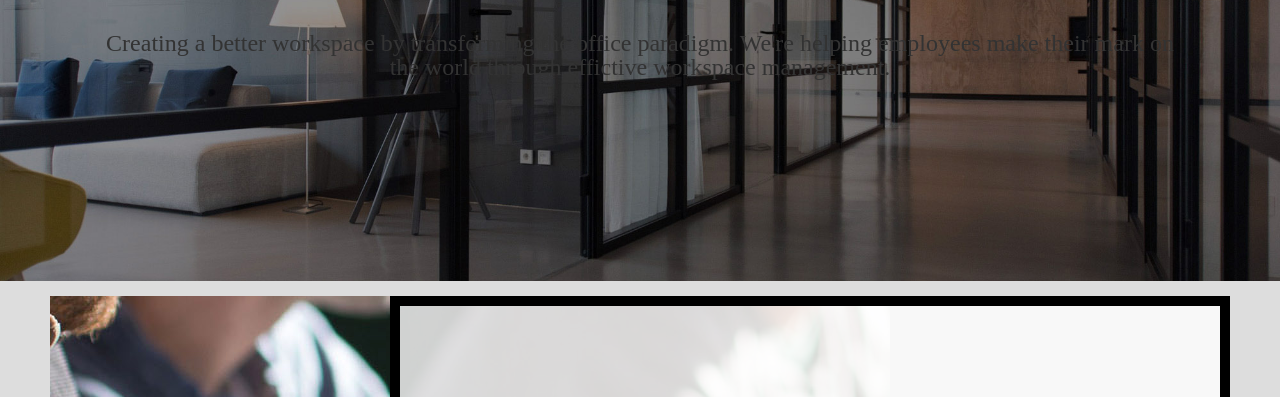
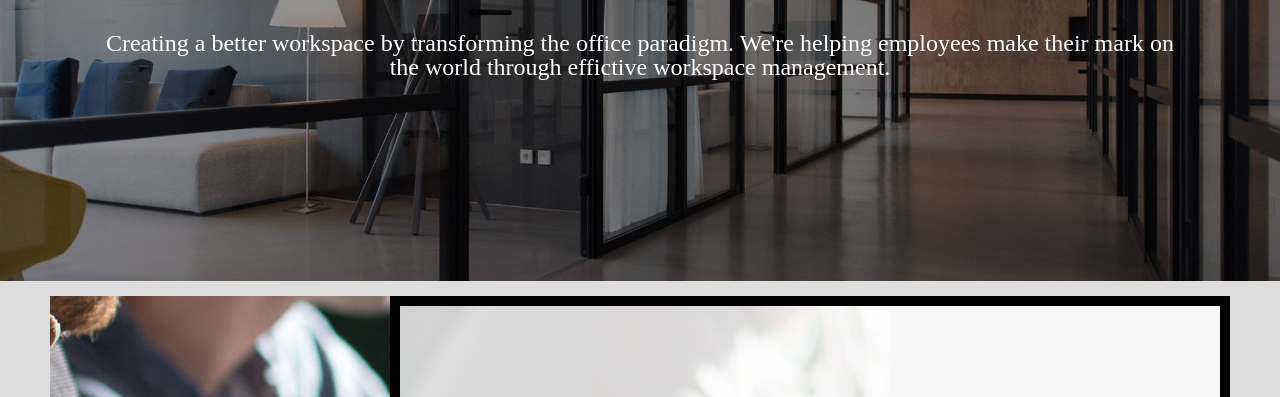
Before and after one commit to chpena/homework4, a plain HTML site: page index.html in a window 1280 px wide. Shown: the part 204-601 px from the top of the page. Drawn offline with Linux system fonts and the light colour scheme.

Commit message:
Add files via upload

```diff
--- a/css/style.css
+++ b/css/style.css
@@ -103,19 +103,20 @@ header{
   background-position: center;  /* Parallax effect */
   background-repeat: no-repeat; /* Parallax effect */
   background-size: cover;       /* Parallax effect */
-  color: #333333;
+  color: white;
   height: 400px;                /* Parallax effect */
 
   /* Your code here */
   /* Set background-image to header.jpg in the images folder */
   /* Span one row */
+  background-color: #000000;
   background-image: url("../images/header.jpg");
   grid-column: 1 / -1;
   grid-row: 2 / 3;
 }
 
 header p{
-  color: #333333;
+  color: white;
   font-size: 24px;
   padding: 0 100px;
   text-align: center;
```
